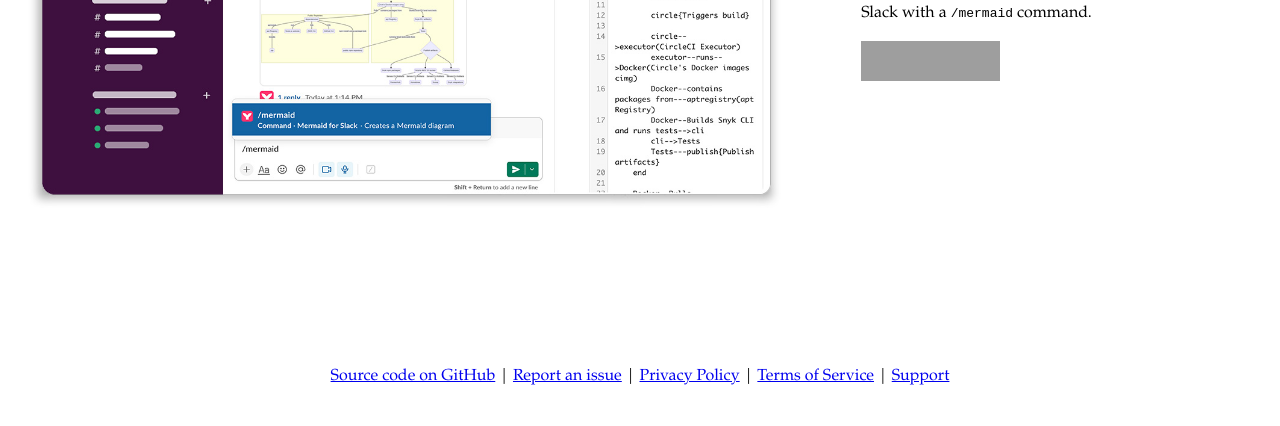
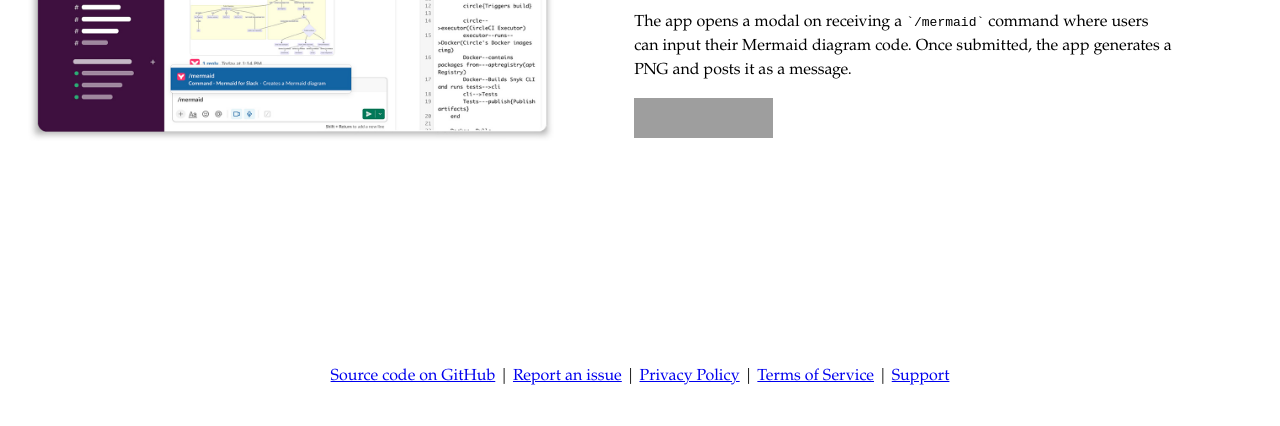
Before and after one commit to JackuB/mermaid-preview, a website: page public/index.html in a window 1280 px wide. Shown: the part 374-800 px from the top of the page. Drawn offline with Linux system fonts and the light colour scheme; grey boxes are pictures that could not be loaded; files whose address does not match are found by name.

Commit message:
add a how it works section to homepage

```diff
--- a/public/index.html
+++ b/public/index.html
@@ -76,6 +76,12 @@
           <a href="https://mermaid.js.org">Mermaid diagrams and charts</a> in
           Slack with a <code>/mermaid</code> command.
         </p>
+        <h3>How it works?</h3>
+        <p>
+          The app opens a modal on receiving a <code>`/mermaid`</code> command
+          where users can input their Mermaid diagram code. Once submitted, the
+          app generates a PNG and posts it as a message.
+        </p>
         <a
           href="https://slack.com/oauth/v2/authorize?client_id=4169357715463.5791098787063&scope=channels:join,chat:write,commands,files:write,im:write&user_scope="
           ><img
```
